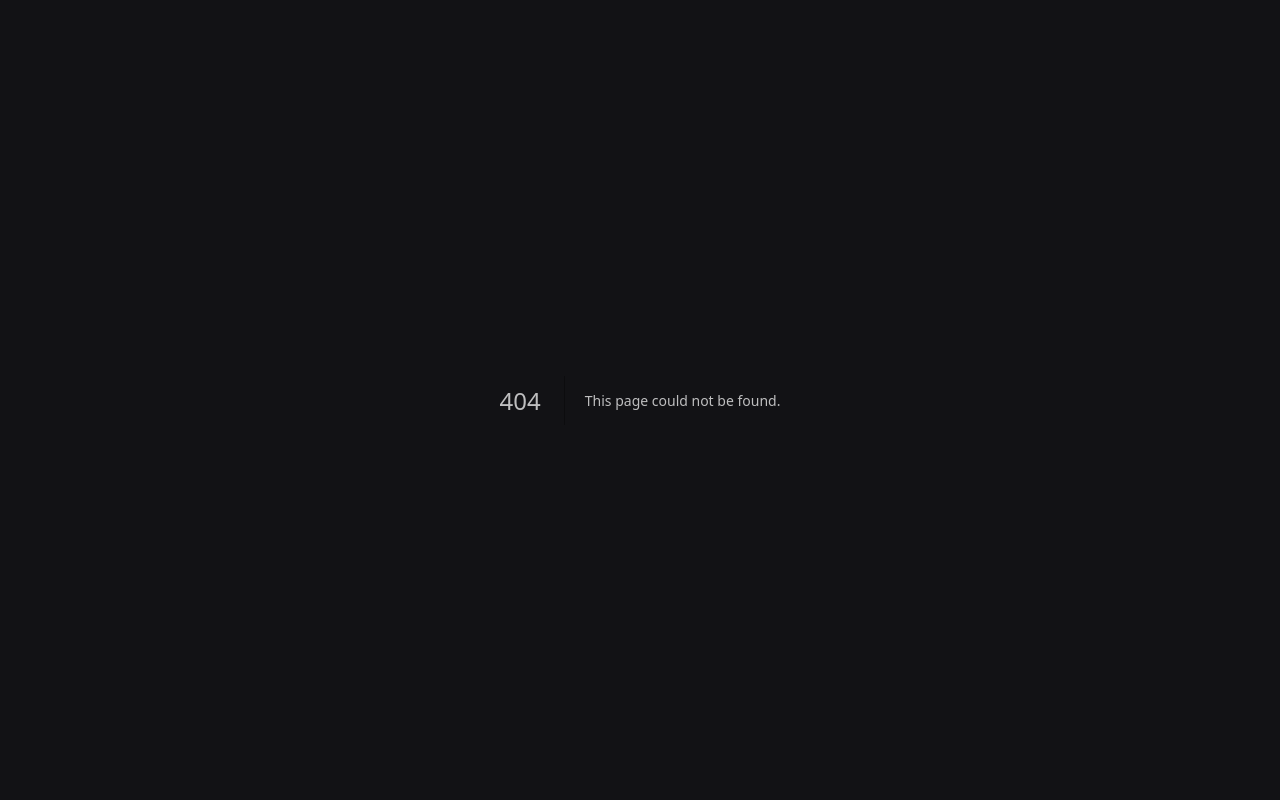
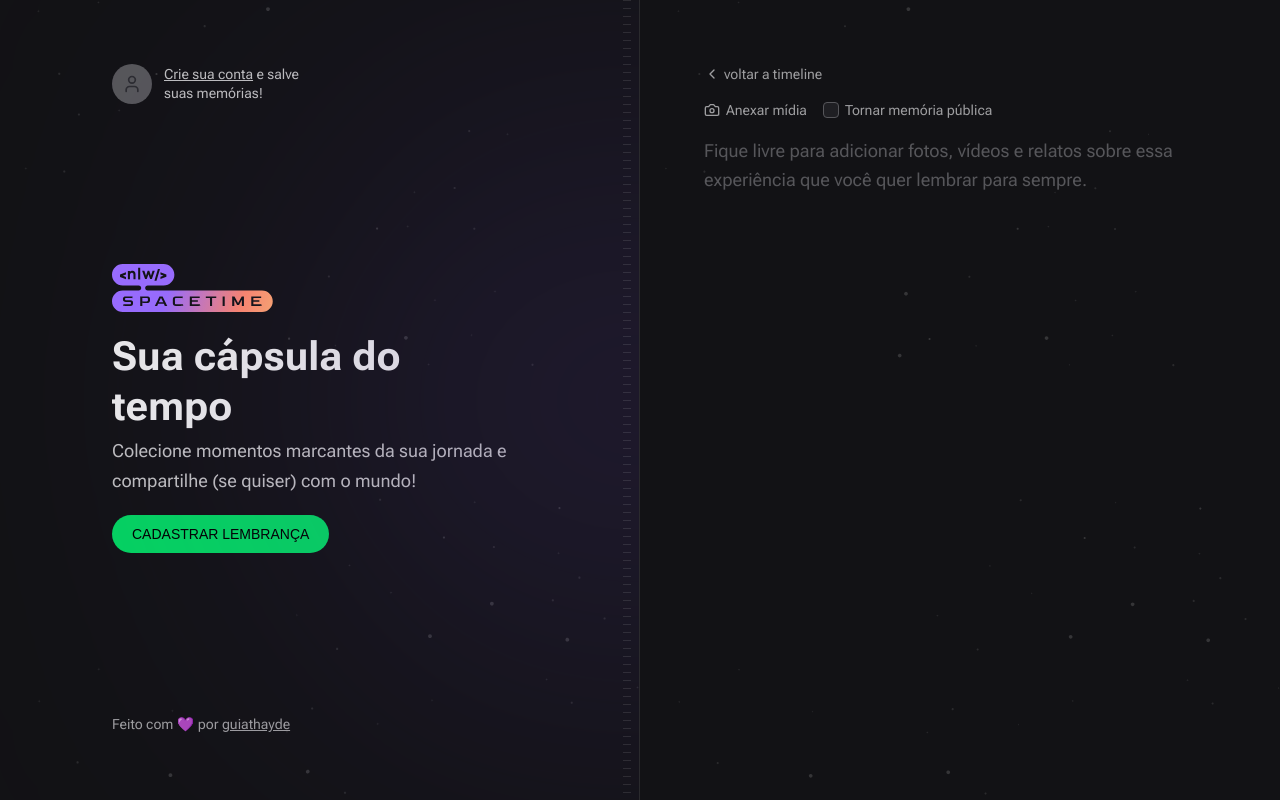
Before and after one commit to guiathayde/nlw-spacetime-web, a Next.js app: page /memories/new in a window 1280 px wide. Before the commit this address had no page. Built offline with nearby package versions, Linux system fonts and the light colour scheme; no server answers; a web font is replaced by a local one.

Commit message:
Feat middleware, logout and add new memory page

```diff
--- a/package.json
+++ b/package.json
@@ -27,6 +27,7 @@
   },
   "devDependencies": {
     "@rocketseat/eslint-config": "^1.2.0",
+    "@tailwindcss/forms": "^0.5.3",
     "prettier-plugin-tailwindcss": "^0.3.0"
   }
 }
--- a/src/app/api/auth/callback/route.ts
+++ b/src/app/api/auth/callback/route.ts
@@ -6,11 +6,13 @@
   const { searchParams } = new URL(request.url);
   const code = searchParams.get("code");
 
+  const redirectTo = request.cookies.get("redirectTo")?.value;
+
   const registerResponse = await api.post("/register", { code });
 
   const { token } = registerResponse.data;
 
-  const redirectUrl = new URL("/", request.url);
+  const redirectUrl = redirectTo ?? new URL("/", request.url);
 
   const cookieExpiresInSeconds = 60 * 60 * 24 * 30;
 
--- /dev/null
+++ b/src/app/api/auth/logout/route.ts
@@ -0,0 +1,11 @@
+import { NextRequest, NextResponse } from "next/server";
+
+export async function GET(request: NextRequest) {
+  const redirectUrl = new URL("/", request.url);
+
+  return NextResponse.redirect(redirectUrl, {
+    headers: {
+      "Set-Cookie": `token=; Path=/; max-age=0;`,
+    },
+  });
+}
--- a/src/app/layout.tsx
+++ b/src/app/layout.tsx
@@ -3,6 +3,12 @@
   Roboto_Flex as Roboto,
   Bai_Jamjuree as BaiJamjuree,
 } from "next/font/google";
+import { cookies } from "next/headers";
+
+import { Hero } from "@/components/Hero";
+import { Profile } from "@/components/Profile";
+import { SignIn } from "@/components/SignIn";
+import { Copyright } from "@/components/Copyright";
 
 import "./globals.css";
 
@@ -20,12 +26,34 @@
 };
 
 export default function RootLayout({ children }: { children: ReactNode }) {
+  const isAuthenticated = cookies().has("token");
+
   return (
     <html lang="en">
       <body
         className={`${roboto.variable} ${baiJamjuree.variable} bg-gray-900 font-sans text-gray-100`}
       >
-        {children}
+        <main className="grid min-h-screen grid-cols-2">
+          {/* Left */}
+          <div className="relative flex flex-col items-start justify-between overflow-hidden border-r border-white/10 bg-[url(../assets/bg-stars.svg)] bg-cover px-28 py-16">
+            {/* Blur */}
+            <div className="absolute right-0 top-1/2 h-[288px] w-[526px] -translate-y-1/2 translate-x-1/2 rounded-full bg-purple-700 opacity-50 blur-full"></div>
+
+            {/* Stripes */}
+            <div className="absolute bottom-0 right-2 top-0 w-2 bg-stripes" />
+
+            {isAuthenticated ? <Profile /> : <SignIn />}
+
+            <Hero />
+
+            <Copyright />
+          </div>
+
+          {/* Right */}
+          <div className="flex flex-col bg-[url(../assets/bg-stars.svg)] bg-cover p-16">
+            {children}
+          </div>
+        </main>
       </body>
     </html>
   );
--- /dev/null
+++ b/src/app/memories/new/page.tsx
@@ -0,0 +1,51 @@
+import { Camera, ChevronLeft } from "lucide-react";
+import Link from "next/link";
+
+export default function NewMemory() {
+  return (
+    <div className="flex flex-1 flex-col gap-4">
+      <Link
+        href="/"
+        className="flex items-center gap-1 text-sm text-gray-200 hover:text-gray-100"
+      >
+        <ChevronLeft className="h-4 w-4" />
+        voltar a timeline
+      </Link>
+
+      <form className="flex flex-1 flex-col gap-2">
+        <div className="flex items-center gap-4">
+          <label
+            htmlFor="media"
+            className="hover:text-gray100 flex cursor-pointer items-center gap-1.5 text-sm text-gray-200"
+          >
+            <Camera className="h-4 w-4" />
+            Anexar mídia
+          </label>
+
+          <label
+            htmlFor="isPublic"
+            className="hover:text-gray100 flex items-center gap-1.5 text-sm text-gray-200"
+          >
+            <input
+              type="checkbox"
+              name="isPublic"
+              id="isPublic"
+              value="true"
+              className="h-4 w-4 rounded border-gray-400 bg-gray-700 text-purple-500"
+            />
+            Tornar memória pública
+          </label>
+        </div>
+
+        <input type="file" id="media" className="invisible h-0 w-0" />
+
+        <textarea
+          name="content"
+          spellCheck={false}
+          className="w-full flex-1 resize-none rounded border-0 bg-transparent p-0 text-lg leading-relaxed text-gray-100 placeholder:text-gray-400 focus:ring-0"
+          placeholder="Fique livre para adicionar fotos, vídeos e relatos sobre essa experiência que você quer lembrar para sempre."
+        ></textarea>
+      </form>
+    </div>
+  );
+}
--- a/src/app/page.tsx
+++ b/src/app/page.tsx
@@ -1,35 +1,5 @@
-import { cookies } from "next/headers";
-
-import { SignIn } from "@/components/SignIn";
-import { Hero } from "@/components/Hero";
-import { Copyright } from "@/components/Copyright";
 import { EmptyMemories } from "@/components/EmptyMemories";
-import { Profile } from "@/components/Profile";
 
 export default function Home() {
-  const isAuthenticated = cookies().has("token");
-
-  return (
-    <main className="grid min-h-screen grid-cols-2">
-      {/* Left */}
-      <div className="relative flex flex-col items-start justify-between overflow-hidden border-r border-white/10 bg-[url(../assets/bg-stars.svg)] bg-cover px-28 py-16">
-        {/* Blur */}
-        <div className="absolute right-0 top-1/2 h-[288px] w-[526px] -translate-y-1/2 translate-x-1/2 rounded-full bg-purple-700 opacity-50 blur-full"></div>
-
-        {/* Stripes */}
-        <div className="absolute bottom-0 right-2 top-0 w-2 bg-stripes" />
-
-        {isAuthenticated ? <Profile /> : <SignIn />}
-
-        <Hero />
-
-        <Copyright />
-      </div>
-
-      {/* Right */}
-      <div className="flex flex-col bg-[url(../assets/bg-stars.svg)] bg-cover p-16">
-        <EmptyMemories />
-      </div>
-    </main>
-  );
+  return <EmptyMemories />;
 }
--- a/src/components/Hero.tsx
+++ b/src/components/Hero.tsx
@@ -1,6 +1,7 @@
 import Image from "next/image";
 
 import nlwLogo from "../assets/nlw-spacetime-logo.svg";
+import Link from "next/link";
 
 export function Hero() {
   return (
@@ -17,12 +18,12 @@
         </p>
       </div>
 
-      <a
+      <Link
         className="inline-block rounded-full bg-green-500 px-5 py-3 font-alt text-sm uppercase leading-none text-black hover:bg-green-600"
-        href=""
+        href="/memories/new"
       >
         CADASTRAR LEMBRANÇA
-      </a>
+      </Link>
     </div>
   );
 }
--- a/src/components/Profile.tsx
+++ b/src/components/Profile.tsx
@@ -16,7 +16,10 @@
 
       <p className="max-w-[140px] text-sm leading-snug">
         {name}
-        <a className="block text-red-400 hover:text-red-300" href="">
+        <a
+          className="block text-red-400 hover:text-red-300"
+          href="/api/auth/logout"
+        >
           Quero sair
         </a>
       </p>
--- a/src/components/SignIn.tsx
+++ b/src/components/SignIn.tsx
@@ -4,7 +4,7 @@
   return (
     <a
       className="flex items-center gap-3 text-left transition-colors hover:text-gray-50"
-      href={`https://github.com/login/oauth/authorize?client_id=${process.env.NEXT_PUBLIC_GITHUB_CLIENT_ID}}`}
+      href={`https://github.com/login/oauth/authorize?client_id=${process.env.NEXT_PUBLIC_GITHUB_CLIENT_ID}`}
     >
       <div className="flex h-10 w-10 items-center justify-center rounded-full bg-gray-400">
         <User className="h-5 w-5 text-gray-500" />
--- a/src/lib/api.ts
+++ b/src/lib/api.ts
@@ -1,5 +1,5 @@
 import axios from "axios";
 
 export const api = axios.create({
-  baseURL: process.env.NEXT_PUBLIC_API_URL,
+  baseURL: "http://localhost:3333",
 });
--- a/tailwind.config.js
+++ b/tailwind.config.js
@@ -69,5 +69,5 @@
       },
     },
   },
-  plugins: [],
+  plugins: [require("@tailwindcss/forms")],
 };
```
Also changed, not shown: src/middleware.ts (added, +21 -0 lines), 1 other file (tests, documents, lock files or other folders).
